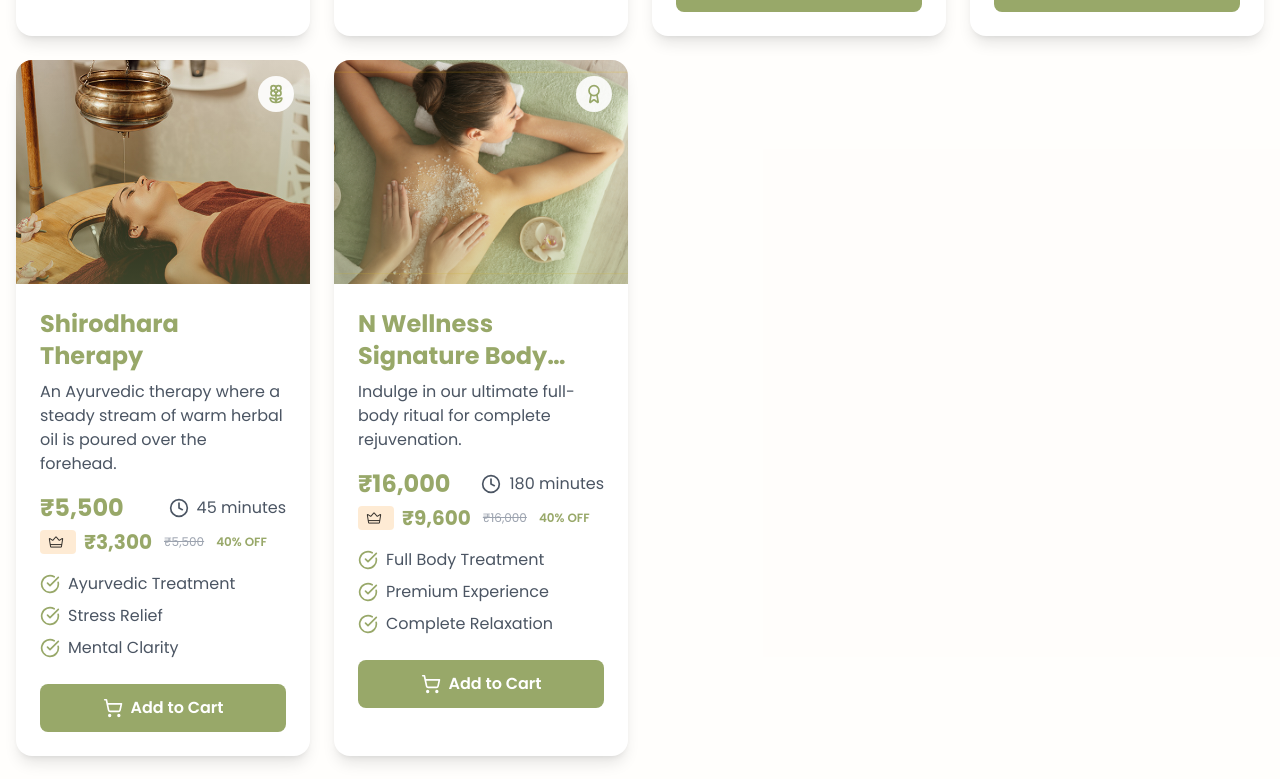
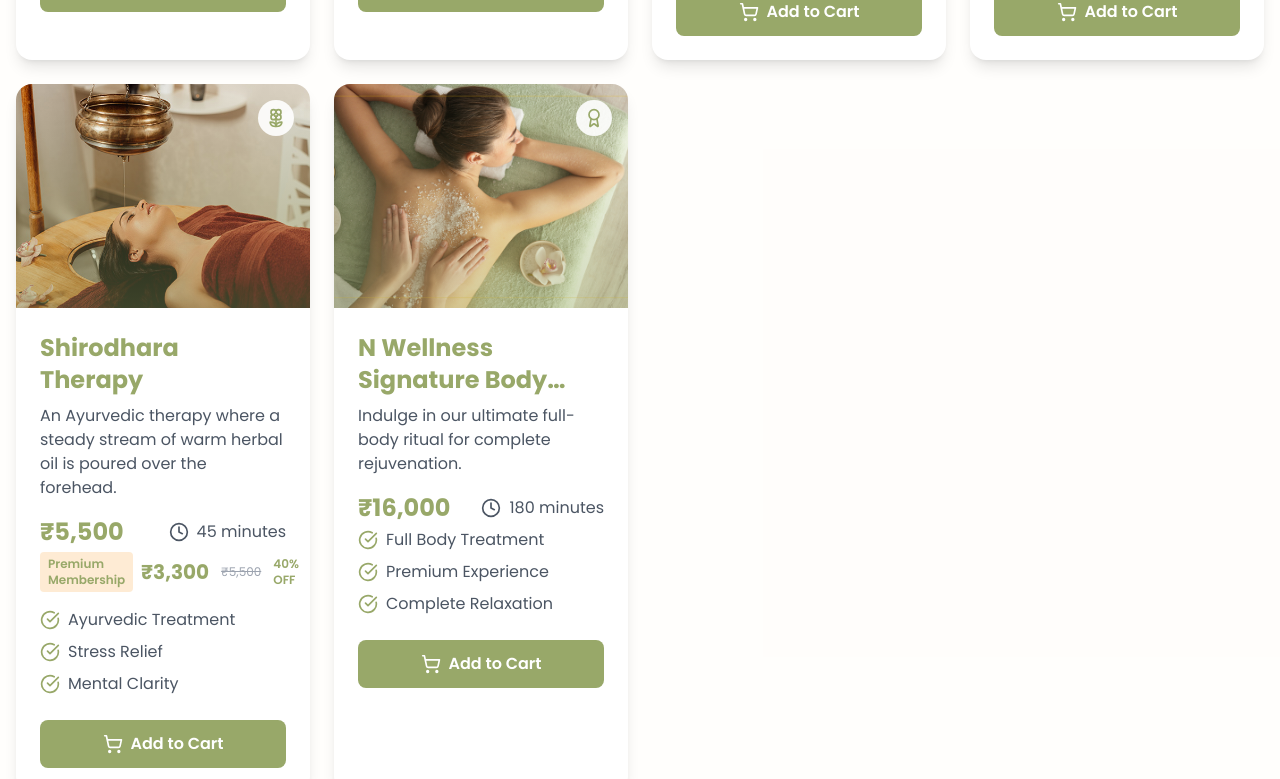
Before and after one commit to manoharyadavr/spa, a React (Create React App) app: page /services in a window 1280 px wide. Shown: the part 1884-2663 px from the top of the page. Built offline with nearby package versions, Linux system fonts and the light colour scheme.

Commit message:
Update Services.jsx

```diff
--- a/src/pages/Services.jsx
+++ b/src/pages/Services.jsx
@@ -150,7 +150,7 @@ const services = [
   {
     title: "Bridal Facial",
     description: "A luxurious skin prep ritual designed to give every bride a radiant, photo-ready glow.",
-    price: "₹6,900",
+    price: "₹7,999",
     duration: "75 minutes",
     features: [
       "Bridal Glow",
@@ -300,6 +300,7 @@ const Services = () => {
           {services.map((service, index) => {
             const Icon = service.icon;
             const isInCart = cartItems.some(item => item.title === service.title);
+            const isLastService = index === services.length - 1;
             return (
               <motion.div
                 key={index}
@@ -377,7 +378,8 @@ const Services = () => {
                       <span className="text-sm sm:text-base">{service.duration}</span>
                     </div>
                   </motion.div>
-                  {/* Premium Membership Price */}
+
+                  {!isLastService && (
                     <motion.div
                       className="mb-4 flex items-center gap-2"
                       initial={{ opacity: 0, y: 10 }}
@@ -385,8 +387,7 @@ const Services = () => {
                       transition={{ delay: 0.32, duration: 0.3 }}
                     >
                       <span className="inline-block bg-[#FEDEB8]/60 text-[#98A869] text-xs font-semibold px-2 py-1 rounded">
-                      {/* Premium Membership */}
-                      <img src="/images/membership.png" alt="Premium Membership" className="w-4 h-4 mr-1 opacity-80" />
+                        Premium Membership
                       </span>
                       <span className="text-lg sm:text-xl font-bold text-[#98A869]">
                         ₹{(parseFloat(service.price.replace('₹', '').replace(/,/g, '')) * 0.6).toLocaleString(undefined, { maximumFractionDigits: 0 })}
@@ -394,6 +395,7 @@ const Services = () => {
                       <span className="text-xs text-gray-400 line-through ml-1">{service.price}</span>
                       <span className="text-xs text-[#98A869] font-semibold ml-1">40% OFF</span>
                     </motion.div>
+                  )}
 
                   <motion.ul
                     className="space-y-2 mb-6 flex-grow"
```
Lines whose indentation alone changed are shown as unchanged.
